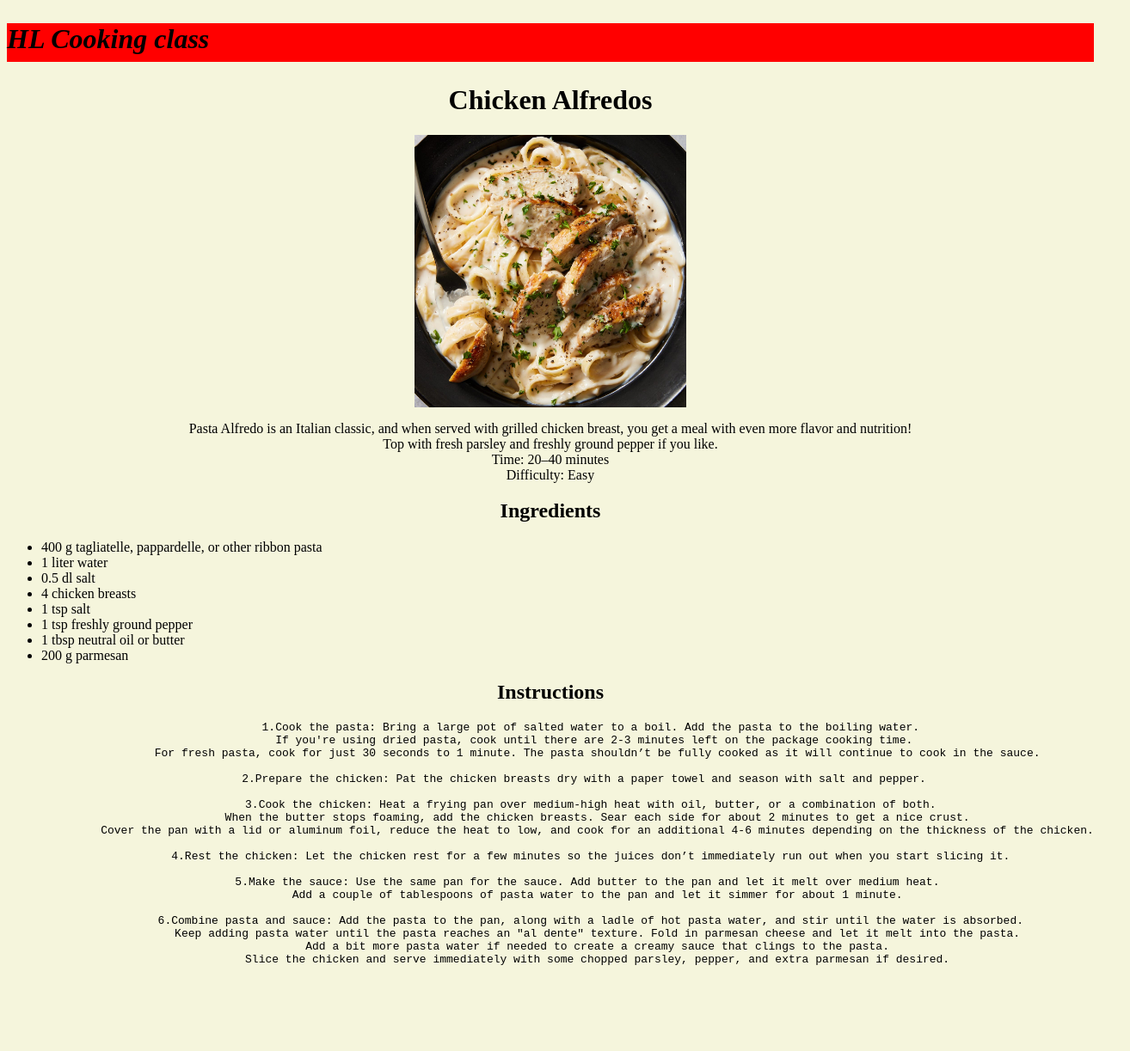
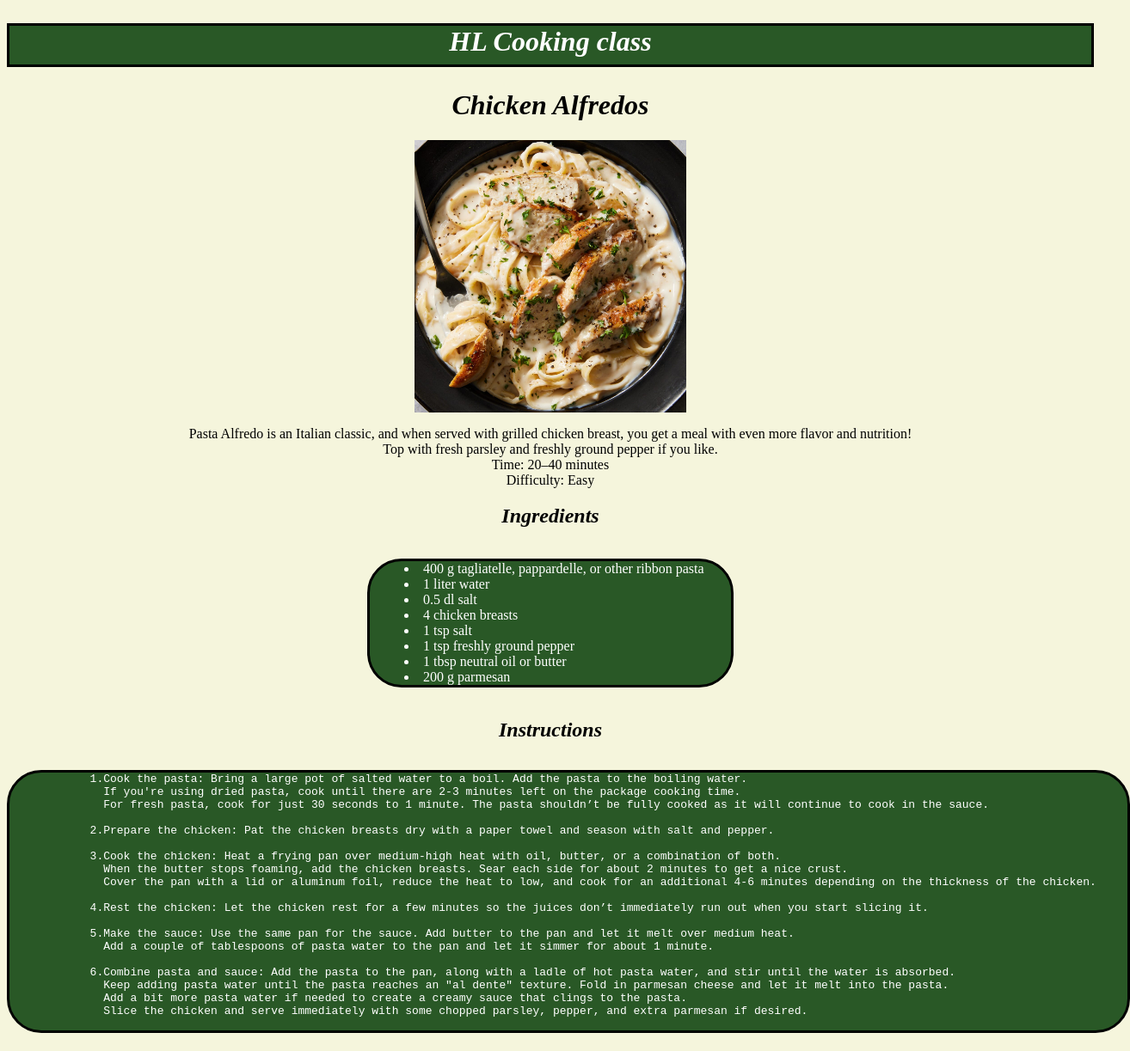
Before and after one commit to E-H11/fictional-spoon, a plain HTML site: page index.html in a window 1280 px wide. Shown: the whole page at 86% size, 1314 px wide, since content can reach past the window. Before the commit the page ends 1152 px from the top, so only its background shows below. Drawn offline with Linux system fonts and the light colour scheme.

Commit message:
Update style.css
Added borders around some text and fixed text centering issue

```diff
--- a/style.css
+++ b/style.css
@@ -4,17 +4,21 @@ body{
   background-color: #F5F5DC;
 }
 .banner{
-    text-align: start;
+  border-color: black;
+  border-style: solid;
+  border-width: 3.5px;
   font-style: italic;
-    background-color: red;
+  background-color: #063e06d9;
   font-size: xx-large;
-    color: black;
+  color: white;
   height: 45px;
   background-size: cover;
+  text-align: center;
 }
 
 .heading{
   text-align: center;
+  font-style: italic;
 }
 
 .center {
@@ -29,5 +33,55 @@ body{
 }
 
 .preformatted{
+  display: inline-block;
+  text-align: left;
+  width: 1300px;
+  background-color: #063e06d9;
+  border-color: black;
+  border-style: solid;
+  border-width: 3.5px;
+  border-radius: 40px;
+  list-style-position: inside;
+  display: inline-block;
+  text-align: left;
+}
+
+
+ul {
+  width: 380px;
+  background-color: #063e06d9;
+  border-color: black;
+  border-style: solid;
+  border-width: 3.5px;
+  border-radius: 40px;
+  list-style-position: inside;
+  display: inline-block;
+  text-align: left;
+}
+
+
+.ingredients{
   text-align: center;
+  color: white;
 }
+
+.instruction{
+  text-align: center;
+  color: white;
+}
+
+li::marker{
+  color: white;
+}
+
+/* .divLeftAligned{
+  display: inline-block;
+  text-align: left;
+} */
+
+  /* .paragraph {
+    display: block;
+    margin-left: auto;
+    margin-right: auto;
+    width: 50%;
+  } */
```
Lines whose indentation alone changed are shown as unchanged.
